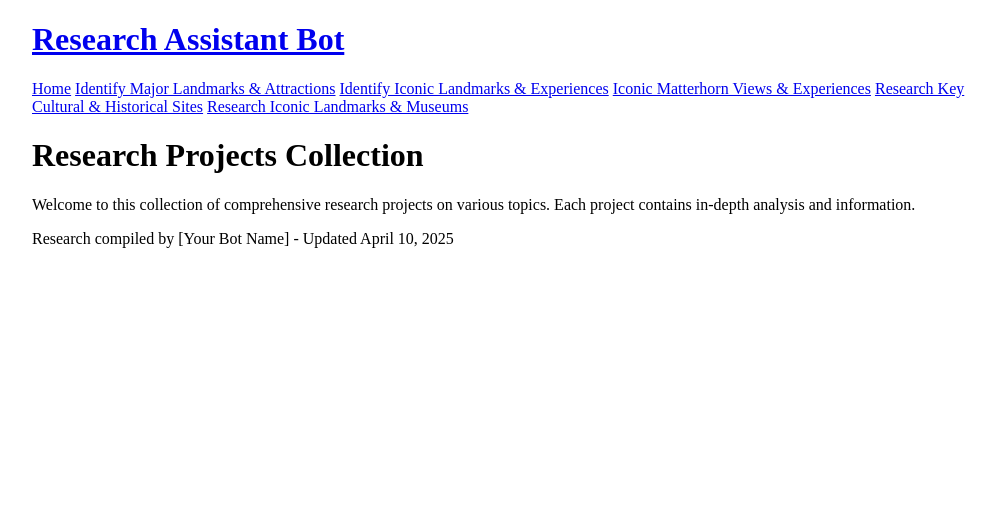
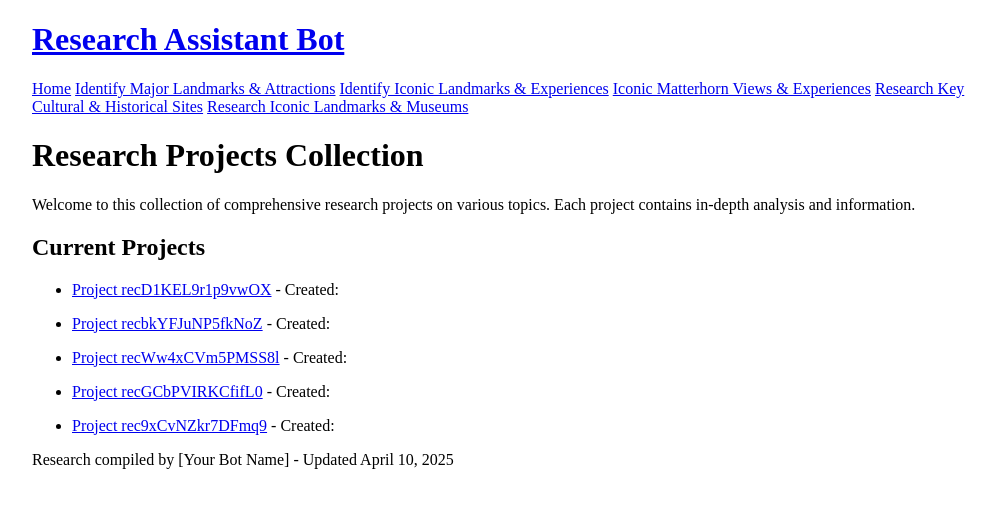
Before and after one commit to hollistercole/N8NResearch, a Jekyll site: the page built from index.md, in a window 1280 px wide. Shown: the top 508 px of the page, without its empty margins (128-1123 px from the left). Built offline with Jekyll 4.4.1, drawn with Linux system fonts in a browser that asks for light colours.

Commit message:
Update index.md

```diff
--- a/index.md
+++ b/index.md
@@ -7,3 +7,10 @@ title: Home
 
 Welcome to this collection of comprehensive research projects on various topics.
 Each project contains in-depth analysis and information.
+
+## Current Projects
+
+{% assign sorted_pages = site.pages | where_exp: "page", "page.path contains 'projects/' and page.name == 'index.md'" | sort: "date" | reverse %}
+{% for project in sorted_pages %}
+  * [Project {{ project.dir | split: '/' | last }}]({{ site.baseurl }}{{ project.url }}) - Created: {{ project.date | date: "%B %d, %Y" }}
+{% endfor %}
```
